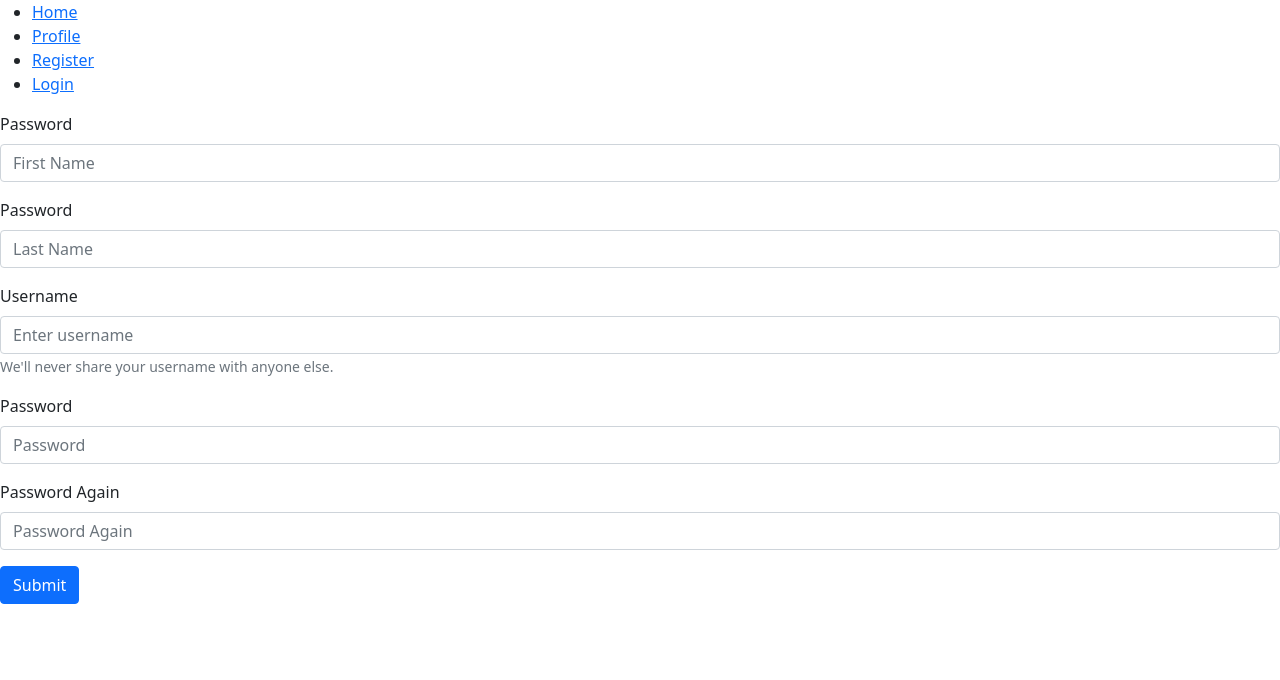
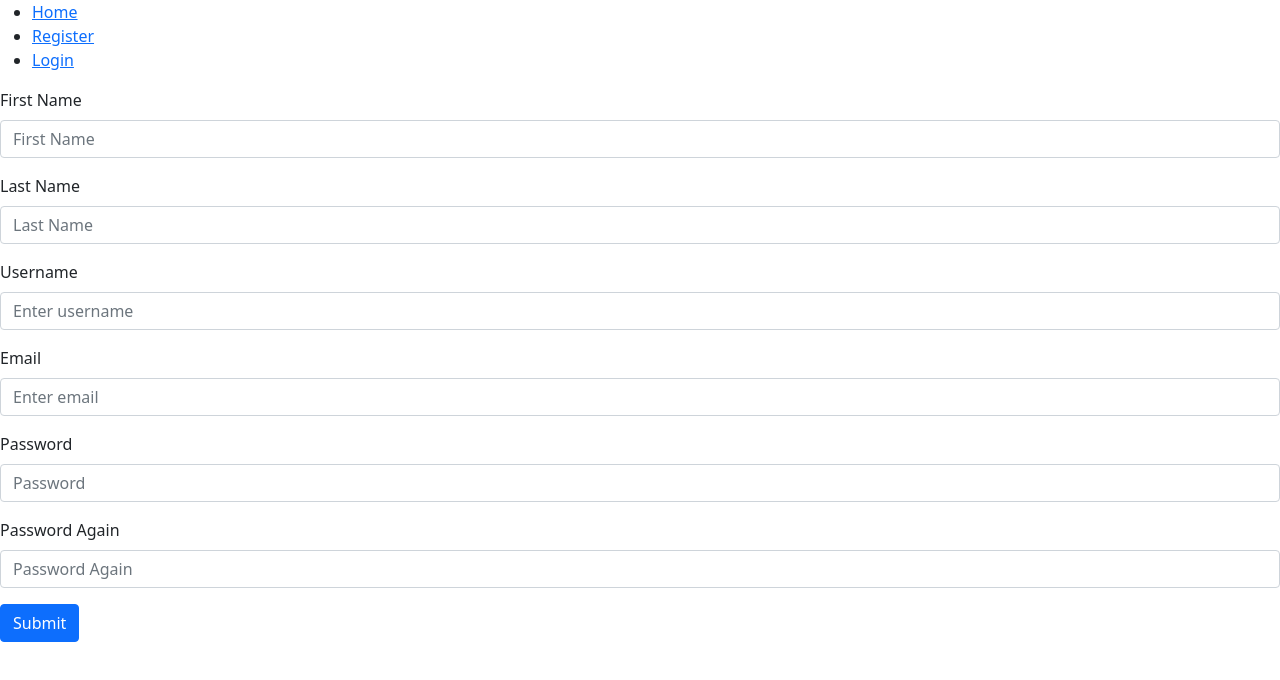
Before and after one commit to Colemassey/dcc-youtube-clone, a React (Create React App) app: page /register in a window 1280 px wide. Shown: the top 680 px of the page. Built offline with nearby package versions, Linux system fonts and the light colour scheme.

Commit message:
Fixed the navigation bar bugs. Added the search bar to the homepage. added email to the registration form, imported neccessary imports to the search bar component.

```diff
--- a/src/App.js
+++ b/src/App.js
@@ -6,7 +6,7 @@ import NavigationBar from './Components/NavigationBar/NavigationBar';
 import jwt_decode from 'jwt-decode';
 import RegistrationForm from './Components/RegistrationForm/RegistrationForm';
 import axios from 'axios';
-import Dashboard from './Components/Dashboard/Dashboard';
+import HomePage from './Components/HomePage/HomePage';
 
 
 function App() {
@@ -27,9 +27,16 @@ function App() {
     console.log(credentials)
     let response = await axios.post('http://127.0.0.1:8000/api/auth/register/', credentials);
     if(response.status === 201){
-      navigate('/Dashboard')
+      navigate('/')
 
 
+    }
+  }
+  async function loginUser(user){
+    console.log(user)
+    let response = await axios.post('http://127.0.0.1:8000/api/auth/login/')
+    if(response.data === 201){
+      navigate('/')
     }
   }
   return (
@@ -37,9 +44,9 @@ function App() {
       <NavigationBar user={user} />
       <div>
         <Routes>
-          <Route exact path='/*' element={<Dashboard/>} />
-          <Route path='/register' element= {<RegistrationForm createUser={createUser} />} />
-          <Route path='/login' element = {<LoginForm />} />
+          <Route exact path='/' element={<HomePage/>} />
+          <Route path='register' element= {<RegistrationForm createUser={createUser} />} />
+          <Route path='login' element = {<LoginForm loginUser={loginUser} />} />
         </Routes>
       </div>
     </div>
--- a/src/Components/HomePage/HomePage.jsx
+++ b/src/Components/HomePage/HomePage.jsx
@@ -1,9 +1,11 @@
 import React from 'react';
+import SearchBar from '../SearchBar/SearchBar';
 
 const HomePage = (props) => {
     return (
 
         <div>
+            <SearchBar />
             <h1>HelloWorld</h1>
         </div>
      );
--- a/src/Components/NavigationBar/NavigationBar.jsx
+++ b/src/Components/NavigationBar/NavigationBar.jsx
@@ -1,5 +1,6 @@
 import React from 'react';
 import {Link} from 'react-router-dom'
+import 'bootstrap/dist/css/bootstrap.min.css';
 
 const NavigationBar = ({ user }) => {
     return(
@@ -9,16 +10,13 @@ const NavigationBar = ({ user }) => {
                 <li>
                     <Link to='/'>Home</Link>
                 </li>
-                <li>
-                    <Link to='/profile'>Profile</Link>
-                </li>
                 {!user &&
                     <React.Fragment>
                         <li>
                             <Link to='/register'>Register</Link>
                         </li>
                         <li>
-                            <Link to='?login'>Login</Link>
+                            <Link to='/login'>Login</Link>
                         </li>
                     </React.Fragment>
                 }
--- a/src/Components/RegistrationForm/RegistrationForm.jsx
+++ b/src/Components/RegistrationForm/RegistrationForm.jsx
@@ -12,17 +12,19 @@ const RegistrationForm = (props) => {
     const [lastName, setLastName] = useState('');
     const [username, setUsername] = useState('');
     const [password, setPassword] = useState('');
+    const [email, setEmail] = useState('')
 
     const handleSubmit = (event) =>{
         event.preventDefault();
         let credentials = {
-            firstName: firstName,
-            lastName: lastName,
+            first_name: firstName,
+            last_name: lastName,
             username: username,
-            password: password
+            password: password,
+            email: email,
         }
         props.createUser(credentials)
-        navigate('/Dashboard')
+        navigate('/login')
     }
 
 
@@ -36,18 +38,23 @@ const RegistrationForm = (props) => {
 // form
         <Form onSubmit={handleSubmit}>
         <Form.Group className="mb-3" controlId="formFirstName">
-          <Form.Label>Password</Form.Label>
+          <Form.Label>First Name</Form.Label>
           <Form.Control type="text" placeholder="First Name" onChange={(event) => setFirstName(event.target.value)}/>
         </Form.Group>
         <Form.Group className="mb-3" controlId="formLastName">
-          <Form.Label>Password</Form.Label>
+          <Form.Label>Last Name</Form.Label>
           <Form.Control type="text" placeholder="Last Name" onChange={(event) => setLastName(event.target.value)}/>
         </Form.Group>
         <Form.Group className="mb-3" controlId="formBasicUserName">
           <Form.Label>Username</Form.Label>
           <Form.Control type="username" placeholder="Enter username" onChange={(event) => setUsername(event.target.value)} />
           <Form.Text className="text-muted">
-            We'll never share your username with anyone else.
+          </Form.Text>
+        </Form.Group>
+        <Form.Group className="mb-3" controlId="formBasicEmail">
+          <Form.Label>Email</Form.Label>
+          <Form.Control type="email" placeholder="Enter email" onChange={(event) => setEmail(event.target.value)} />
+          <Form.Text className="text-muted">
           </Form.Text>
         </Form.Group>
         <Form.Group className="mb-3" controlId="formBasicPassword">
--- a/src/Components/SearchBar/SearchBar.jsx
+++ b/src/Components/SearchBar/SearchBar.jsx
@@ -1,4 +1,5 @@
-import React from 'react';
+import React, {useState} from 'react';
+import {Form, Container} from 'react-bootstrap'
 
 const SearchBar = (props) => {
     const [searchTerm, setSearchTerm] = useState('');
```
Also changed, not shown: src/Components/Home/Home.jsx (deleted, +0 -22 lines).
